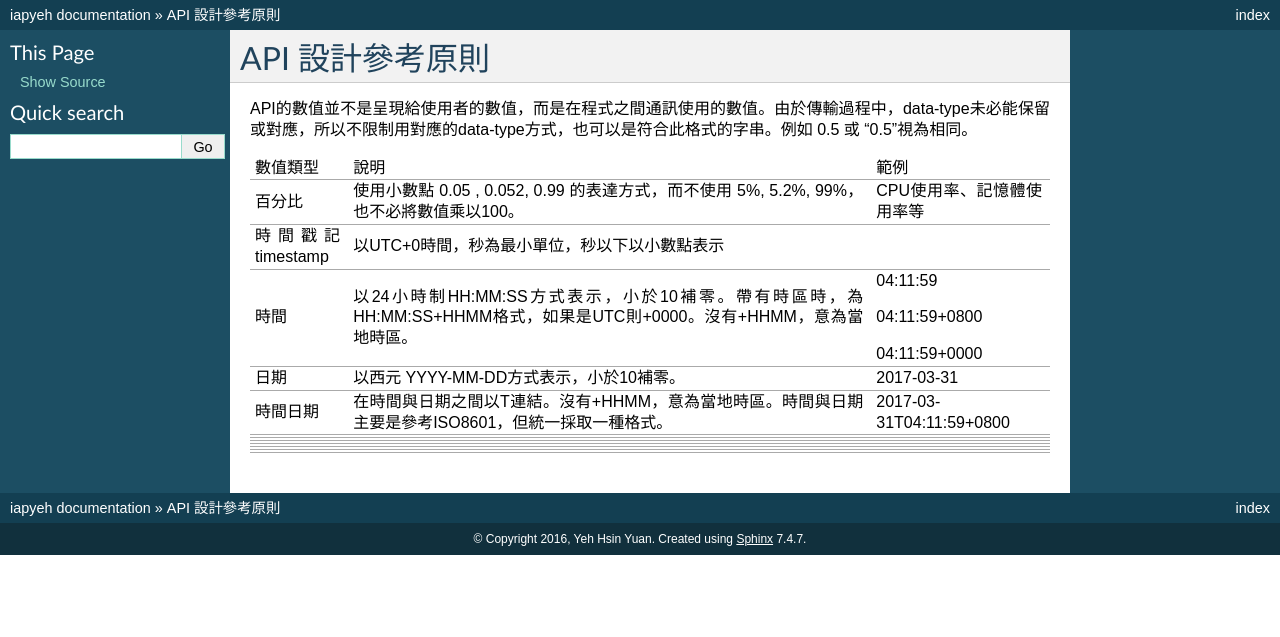
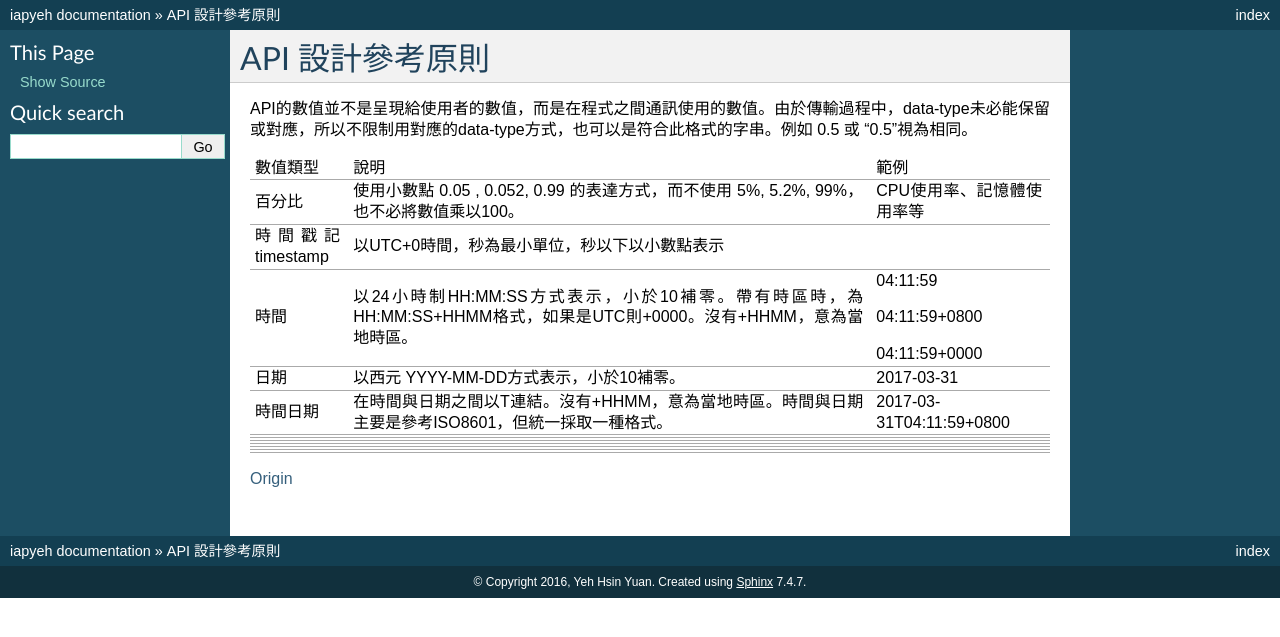
Before and after one commit to iapyeh/iapyeh, a Sphinx documentation site: the page built from docs/blogs/technical/API_Guide.rst, in a window 1280 px wide. Shown: the top 637 px of the page. Built offline with Sphinx 7.4.7, drawn with Linux system fonts in a browser that asks for light colours.

Commit message:
Google Docs reST Editor@2018-1-23 15:13:27

```diff
--- a/docs/blogs/technical/API_Guide.rst
+++ b/docs/blogs/technical/API_Guide.rst
@@ -37,5 +37,11 @@ API的數值並不是呈現給使用者的數值，而是在程式之間通訊
 |                  |                                                                                                                     |                         |
 +------------------+---------------------------------------------------------------------------------------------------------------------+-------------------------+
 
+\ |LINK1|\
 
 .. bottom of content
+
+
+.. |LINK1| raw:: html
+
+    <a href="https://docs.google.com/document/d/1_QCzpYQNOWL3XVV6eoih9Z12fOxBKzJ2-njHAwYWfZw/edit?addon_dry_run=AAnXSK-uJ_9xJmvFo5l4zP3lDVvRAY8LJCVgYK5ZJhRtZYarwAjfIn-RqPUdSmVTiBvJfvEeZl-ugn642Gaswgnu8ELmcPEwAbm5Wx1v1HEFI6Hs1yhpDTAfceVmZVNymNqtImHuKTLz" target="_blank">Origin</a>
```
